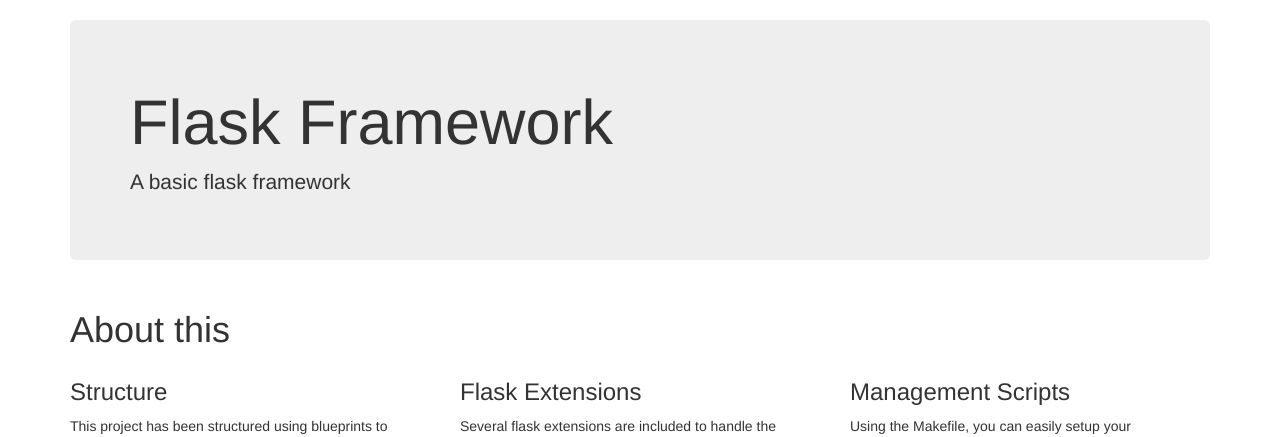
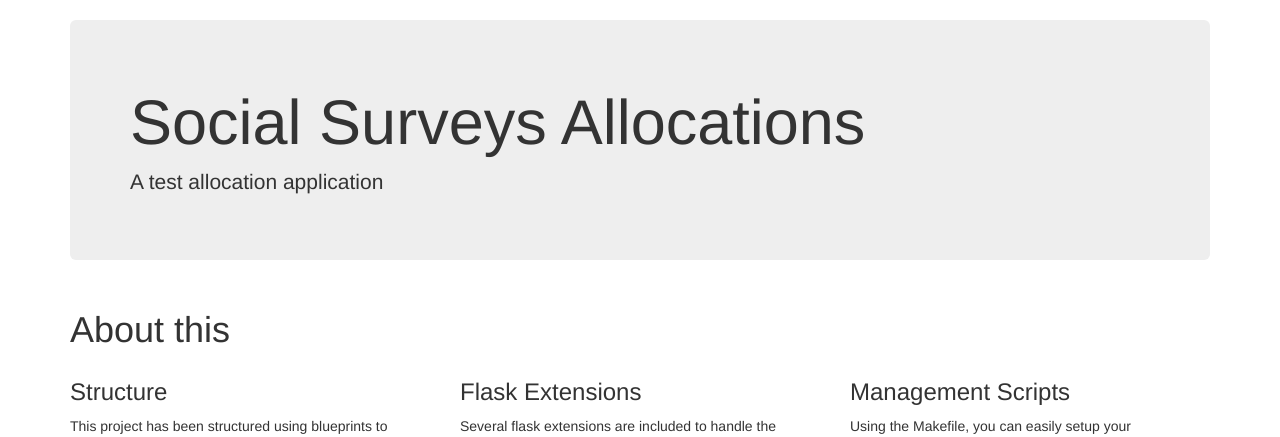
Before and after one commit to martyncolmer/flask-ssa, a Flask app: page / in a window 1280 px wide. Shown: the part 72-509 px from the top of the page. Run offline with Flask 2, Linux system fonts and the light colour scheme; parts of the project's set-up code (start-up, migrations or seed data) failed here and were passed over; some libraries are stand-ins or nearby versions.

Commit message:
index update

```diff
--- a/flask_ssa/app/templates/index.html
+++ b/flask_ssa/app/templates/index.html
@@ -5,8 +5,8 @@
 {{ super() }}
 <div class="container">
     <div class="jumbotron">
-        <h1 class="display-4">Flask Framework</h1>
-        <p class="lead">A basic flask framework</p>
+        <h1 class="display-4">Social Surveys Allocations</h1>
+        <p class="lead">A test allocation application</p>
     </div>
 
     <div class="row">
```
